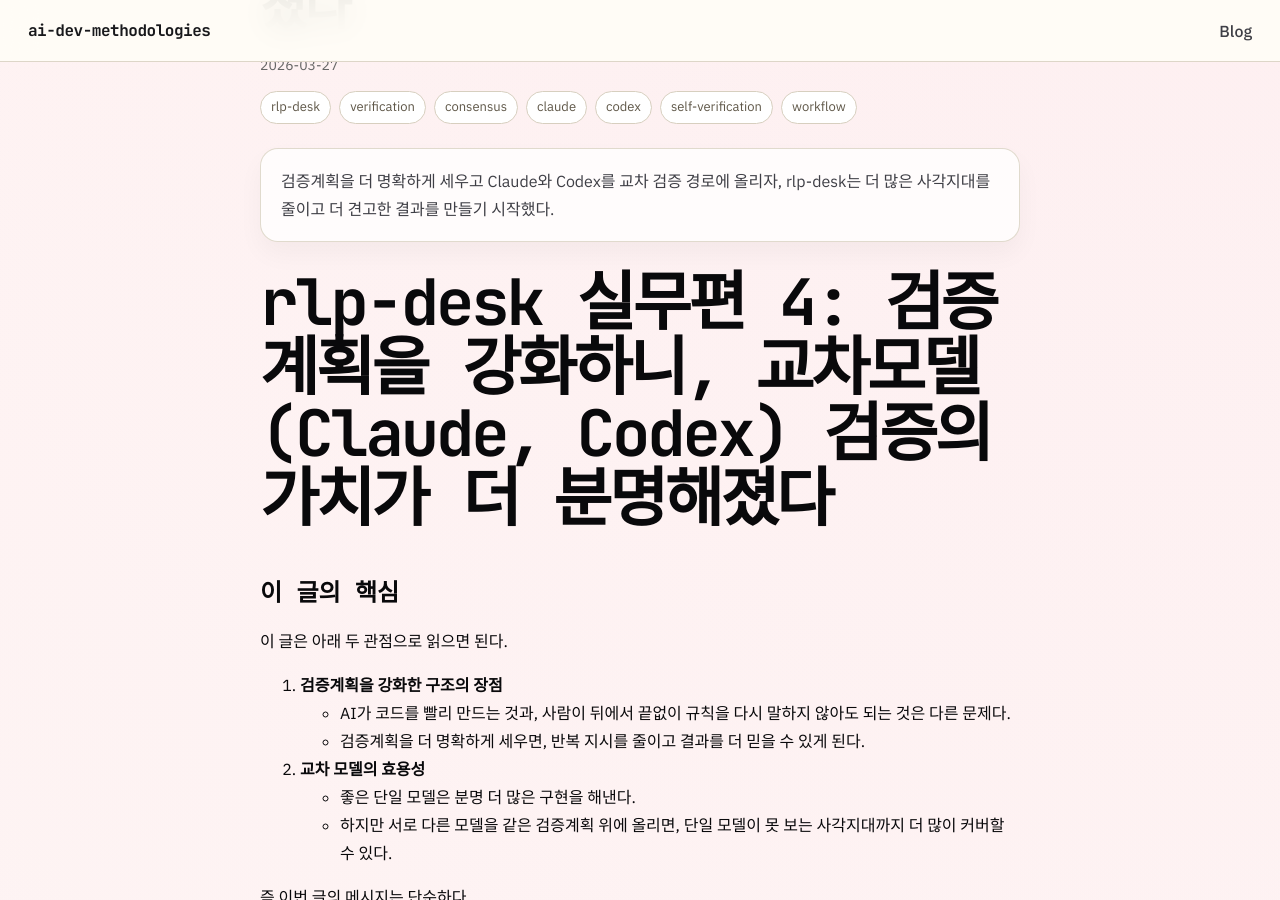
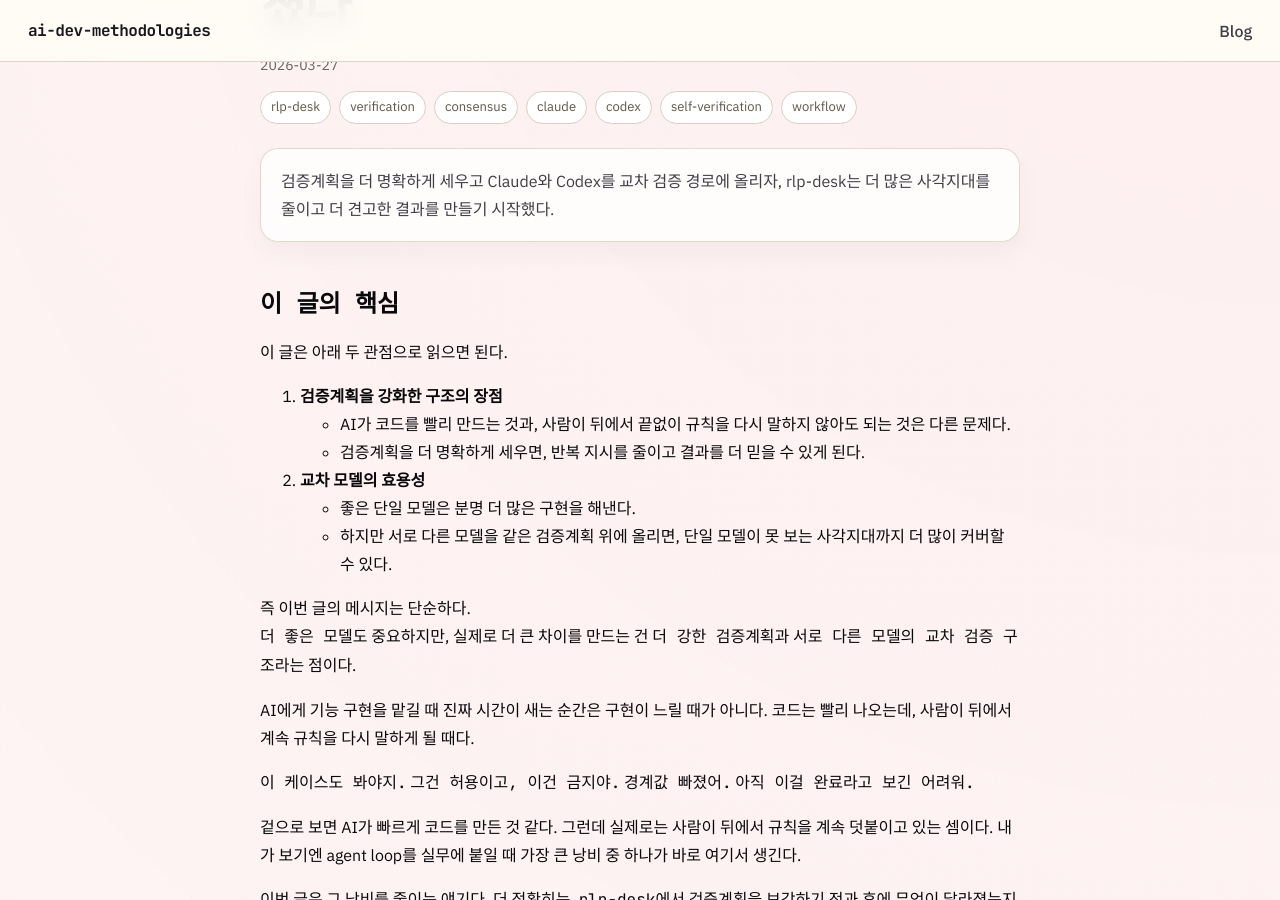
Before and after one commit to ai-dev-methodologies/ai-dev-methodologies.github.io, a Jekyll site: the page built from _posts/2026-03-27-strengthening-verification-plans-and-cross-model-validation.md, in a window 1280 px wide and 900 px high, scrolled down 327 px. Built offline with Jekyll 4.4.1, drawn with Linux system fonts in a browser that asks for light colours.

Commit message:
Avoid rendering the post title twice
The post layout already renders the title as the page H1, so keeping a markdown H1 inside the body made the new article show the same title twice. Remove the duplicate body heading to match the rest of the live posts.

Constraint: Post pages should follow the same title rendering pattern as the existing live series entries
Confidence: high
Scope-risk: narrow
Reversibility: clean
Directive: When publishing new posts under the post layout, do not repeat the title as a markdown H1 in the body
Tested: Body heading removed from the new live post source
Not-tested: Remote Pages render after push

```diff
--- a/_posts/2026-03-27-strengthening-verification-plans-and-cross-model-validation.md
+++ b/_posts/2026-03-27-strengthening-verification-plans-and-cross-model-validation.md
@@ -16,8 +16,6 @@
   - self-verification
   - workflow
 ---
-
-# rlp-desk 실무편 4: 검증계획을 강화하니, 교차모델(Claude, Codex) 검증의 가치가 더 분명해졌다
 
 ## 이 글의 핵심
 
```
